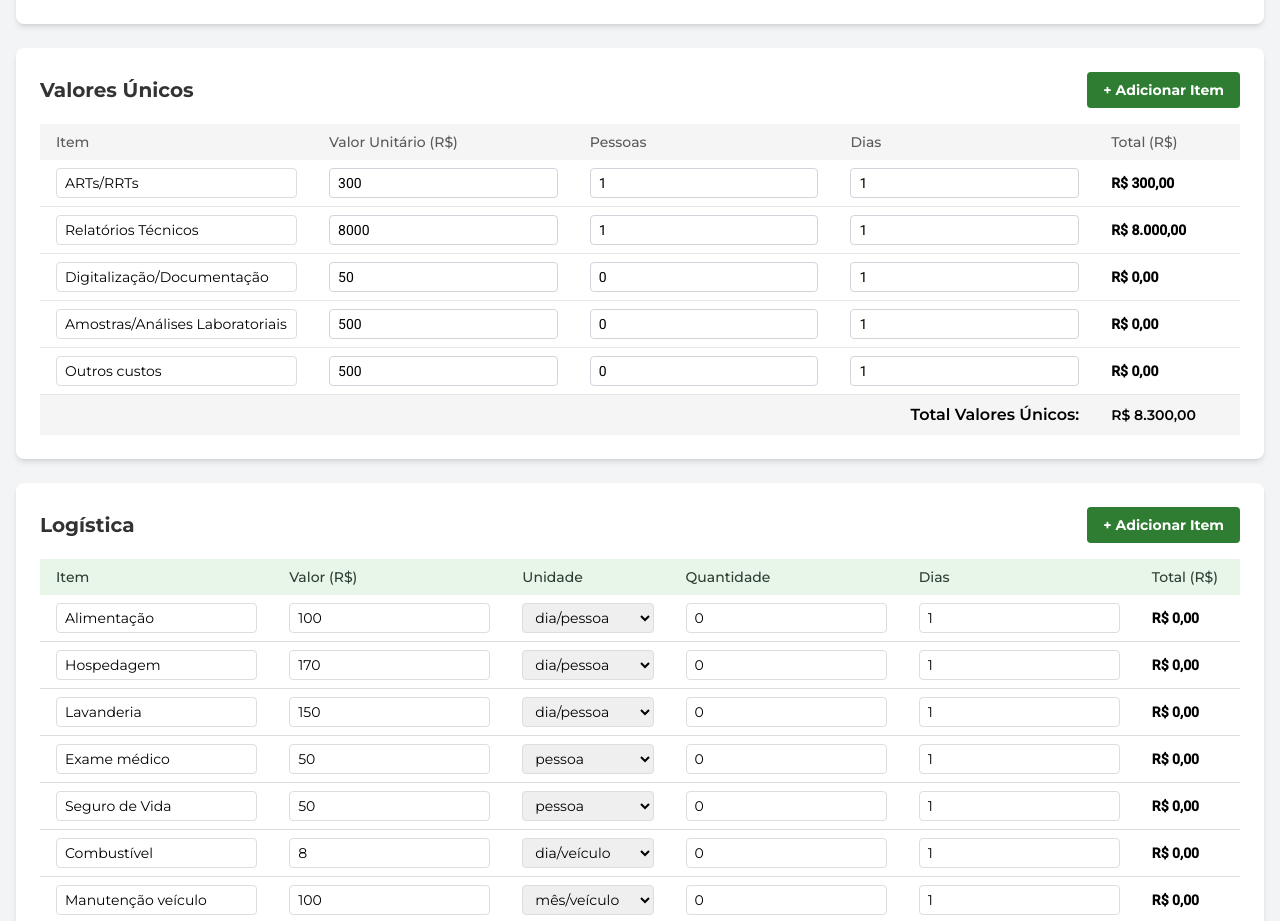
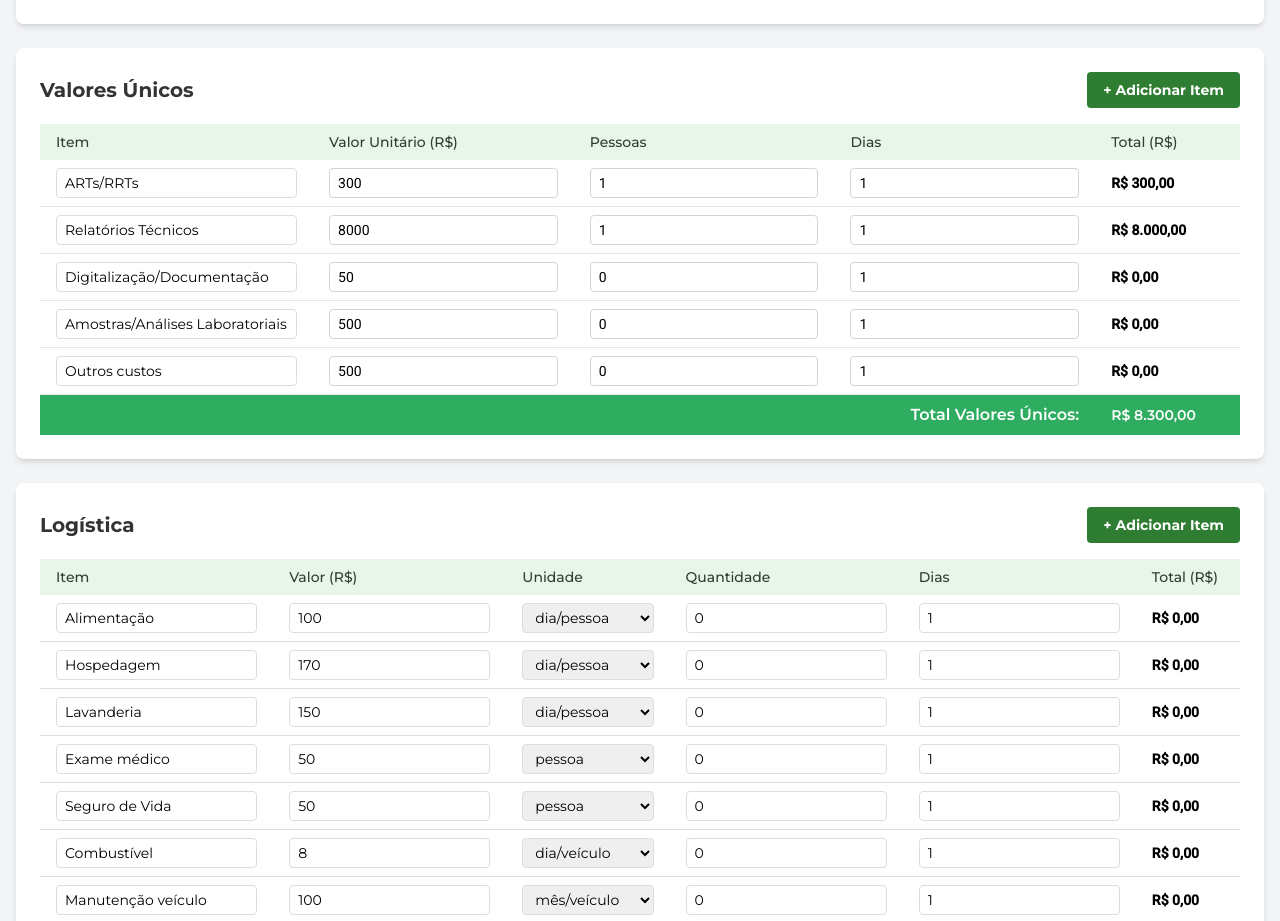
Before and after one commit to RelevoAmbiental/orcamento-relevo, a React (Vite) app: page / in a window 1280 px wide. Shown: the part 2400-3321 px from the top of the page. Built offline with nearby package versions, Linux system fonts and the light colour scheme.

Commit message:
Update ValoresUnicos.jsx

```diff
--- a/src/components/ValoresUnicos.jsx
+++ b/src/components/ValoresUnicos.jsx
@@ -72,12 +72,12 @@ const ValoresUnicos = () => {
       <div className="overflow-x-auto">
         <table className="w-full">
           <thead>
-            <tr className="bg-relevo-light-gray">
-              <th className="px-4 py-2 text-left text-sm font-medium text-relevo-text/80 font-sans">Item</th>
-              <th className="px-4 py-2 text-left text-sm font-medium text-relevo-text/80 font-sans">Valor Unitário (R$)</th>
-              <th className="px-4 py-2 text-left text-sm font-medium text-relevo-text/80 font-sans">Pessoas</th>
-              <th className="px-4 py-2 text-left text-sm font-medium text-relevo-text/80 font-sans">Dias</th>
-              <th className="px-4 py-2 text-left text-sm font-medium text-relevo-text/80 font-sans">Total (R$)</th>
+            <tr className="bg-[#E8F5E9]">
+              <th className="px-4 py-2 text-left text-sm font-medium text-[#2E3E31] font-sans">Item</th>
+              <th className="px-4 py-2 text-left text-sm font-medium text-[#2E3E31] font-sans">Valor Unitário (R$)</th>
+              <th className="px-4 py-2 text-left text-sm font-medium text-[#2E3E31] font-sans">Pessoas</th>
+              <th className="px-4 py-2 text-left text-sm font-medium text-[#2E3E31] font-sans">Dias</th>
+              <th className="px-4 py-2 text-left text-sm font-medium text-[#2E3E31] font-sans">Total (R$)</th>
             </tr>
           </thead>
           <tbody>
@@ -183,9 +183,9 @@ const ValoresUnicos = () => {
             })}
           </tbody>
           <tfoot>
-            <tr className="bg-relevo-light-gray font-semibold font-sans">
-              <td colSpan="4" className="px-4 py-2 text-right">Total Valores Únicos:</td>
-              <td className="px-4 py-2 text-sm">
+            <tr className="bg-[#2EAD60] font-semibold font-sans">
+              <td colSpan="4" className="px-4 py-2 text-right text-white">Total Valores Únicos:</td>
+              <td className="px-4 py-2 text-sm text-white">
                 R$ {formatarValorBR(totais?.subtotalValoresUnicos || 0)}
               </td>
             </tr>
```
